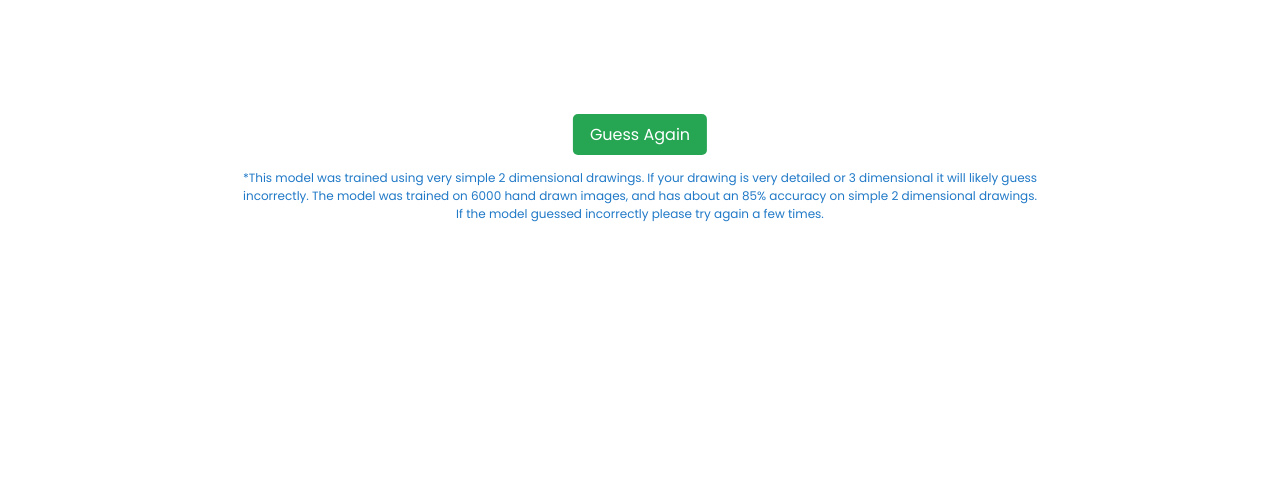
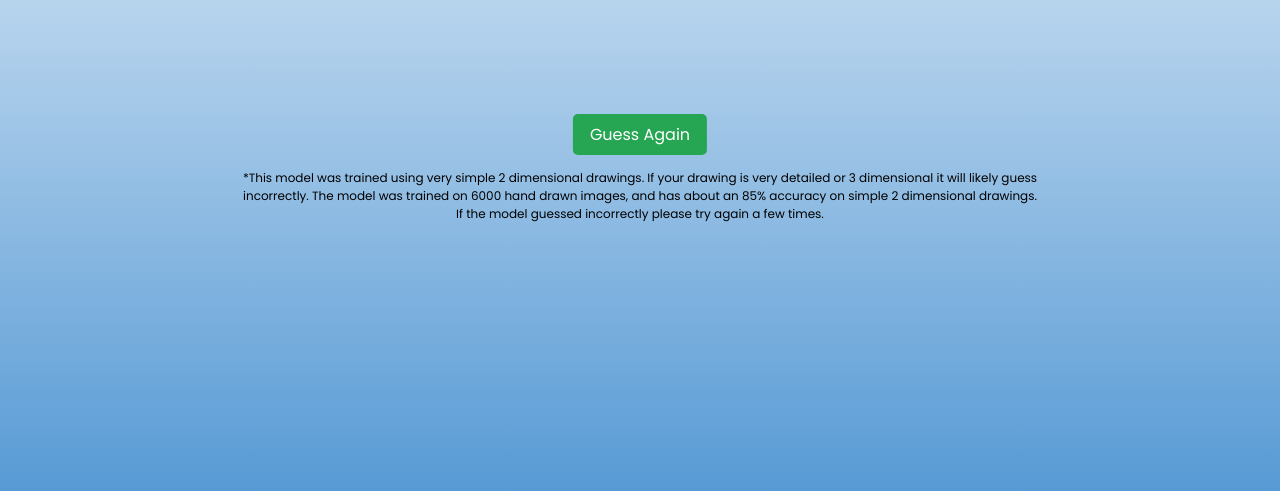
Before and after one commit to joeschueren/SketchDetect, a Flask app: template templates/guess.html in a window 1280 px wide. Shown: the part 359-850 px from the top of the page. Before the commit the page ends 581 px from the top, so only its background shows below. Run offline with Flask 2, Linux system fonts and the light colour scheme; the template is opened without the code that fills it: most values are stand-ins (such as "Sample title", 1, 10 or a date in 2020); grey boxes marked "Sample" are stand-in pictures.

Commit message:
updated theme to add more color to the page

```diff
--- a/static/css/styles.css
+++ b/static/css/styles.css
@@ -1,12 +1,14 @@
 :root{
-    --main-color: #2079c7;
+    --main-color: black;
 }
 
 body{
     margin: 0px;
     padding: 0px;
-    background-color: white;
+    background: linear-gradient(0deg, rgba(32,121,199,0.7541141456582633) 0%, rgba(255,255,255,1) 100%);
     color: #222831;
+    height: 100%;
+    min-height: 100vh;
     font-family: "Poppins";
 }
 
```
